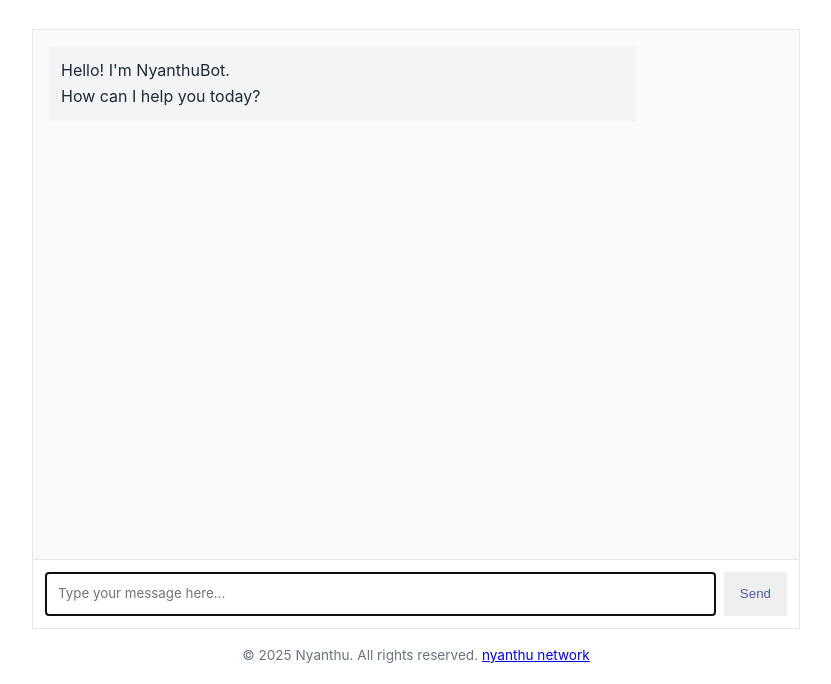
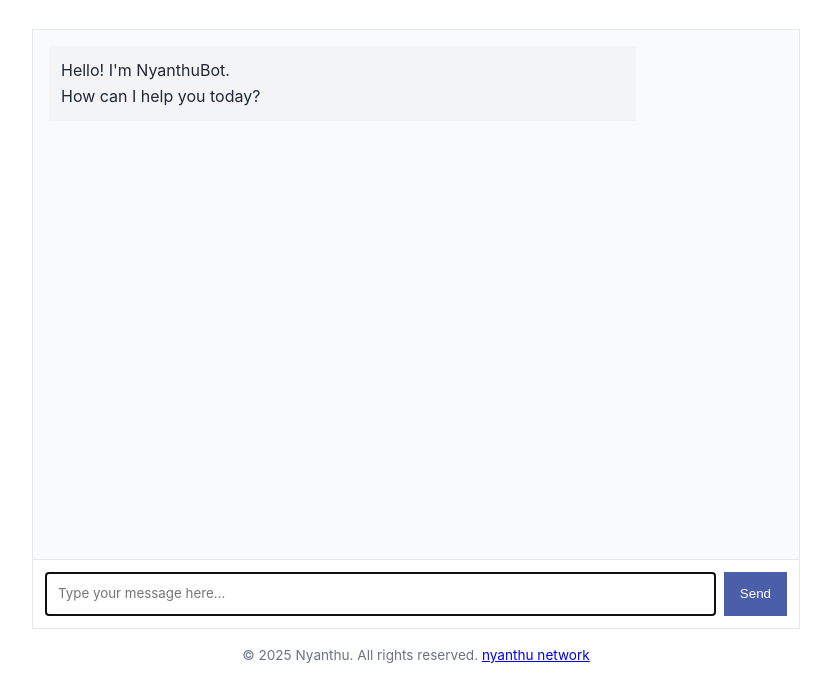
Before and after one commit to nyanthu-okabe/llm-chat-app-template, a website: page public/index.html in a window 1280 px wide. Shown: the part 116-800 px from the top of the page, without its empty margins (224-1055 px from the left). Drawn offline with Linux system fonts and the light colour scheme.

Commit message:
Update index.html

```diff
--- a/public/index.html
+++ b/public/index.html
@@ -103,8 +103,8 @@
         margin-left: 0.5rem;
         padding: 0 1rem;
         //background-color: var(--primary-color);
-        color: #4b5eaa;
-        //color: white;
+        background-color: #4b5eaa;
+        color: white;
         border: none;
         //border-radius: 4px;
         cursor: pointer;
@@ -112,8 +112,8 @@
       }
 
       #send-button:hover {
-        background-color: var(--primary-hover);
-        color: #3b4eaa;
+        //background-color: var(--primary-hover);
+        background-color: #3b4eaa;
       }
 
       #send-button:disabled {
```
